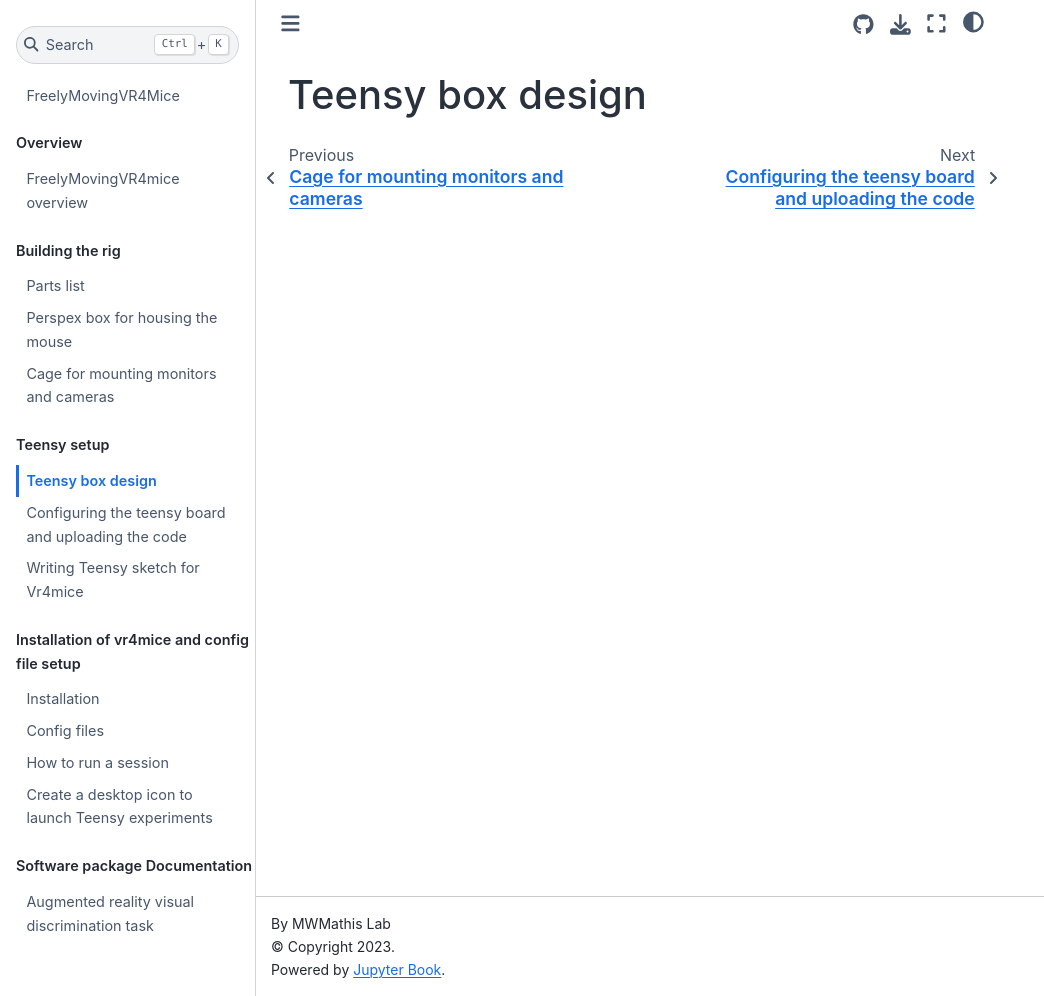
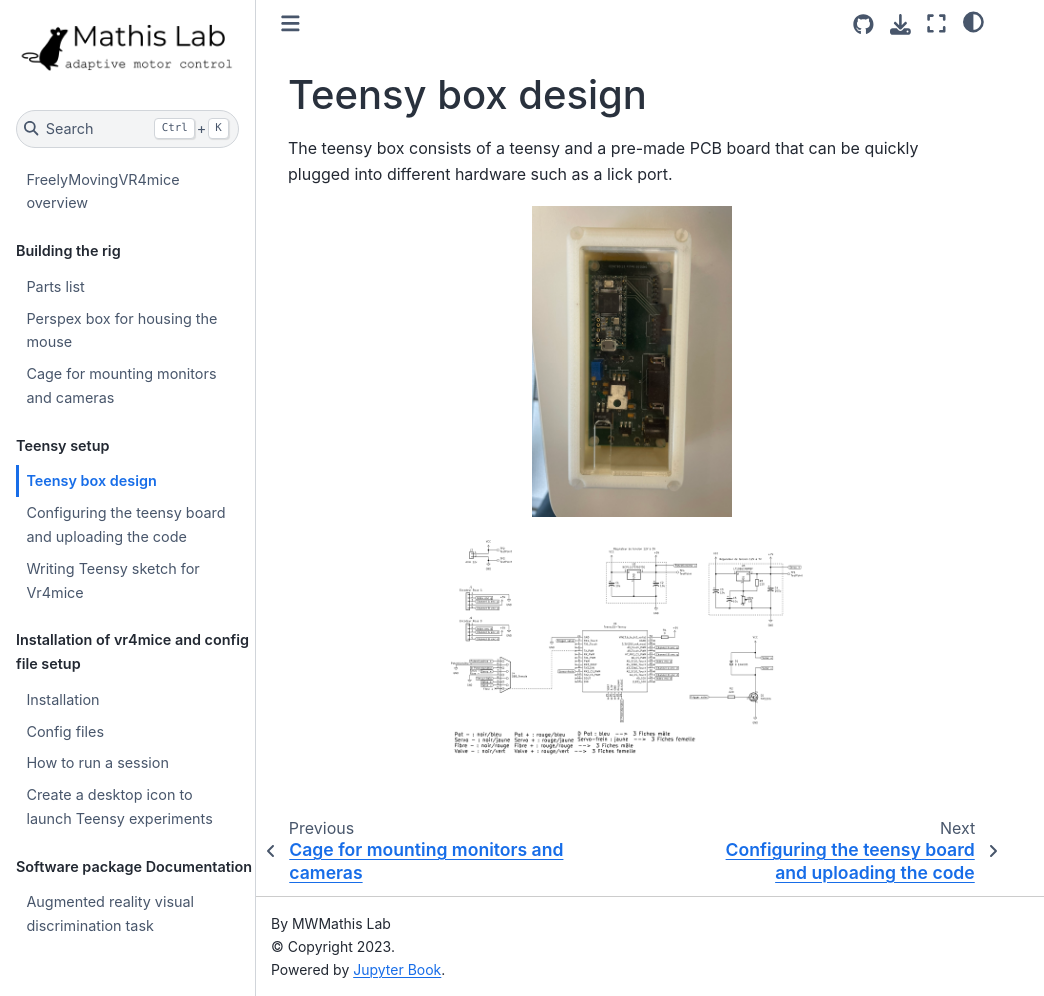
Before and after one commit to MMathisLab/FreelyMovingVR4Mice, a Jupyter Book: the page built from docs/Rig_building/Teensy_box_design.md, in a window 1280 px wide and 996 px high. Shown: the whole window, without its empty margins (0-1044 px from the left). Built offline with Jupyter Book 1.0.4 settings and Sphinx 7.4.7 and the Sphinx Book theme 1.1.4, drawn with Linux system fonts in a browser that asks for light colours.

Commit message:
added to docs - images

````diff
--- a/_toc.yml
+++ b/_toc.yml
@@ -1,9 +1,6 @@
 format: jb-book
-root: README
+root: docs/vr4mice_overview
 parts:
-- caption: Overview
-  chapters:
-  - file: docs/vr4mice_overview
 - caption: Building the rig
   chapters:
   - file: docs/Rig_building/Parts_list
--- a/docs/Rig_building/Teensy_box_design.md
+++ b/docs/Rig_building/Teensy_box_design.md
@@ -1 +1,16 @@
 # Teensy box design
+The teensy box consists of a teensy and a pre-made PCB board that can be quickly plugged into different hardware such as a lick port.
+
+```{image} ../../docs/images/Teensy_box.jpeg
+:alt: TB
+:class: bg-primary mb-1
+:width: 200px
+:align: center
+```
+
+```{image} ../../docs/images/TeensySchema_PCB.png
+:alt: TB
+:class: bg-primary mb-1
+:width: 400px
+:align: center
+```
````
Also changed, not shown: docs/Installation/installSumUp.md (+1 -1 lines), docs/Rig_building/Parts_list.md (+7 -0 lines), docs/vr4mice_overview.md (+17 -10 lines), docs/images/Mouse_header.jpg (added), docs/images/TeensySchema_PCB.png (added), docs/images/Teensy_box.jpeg (added), 3 other files.
